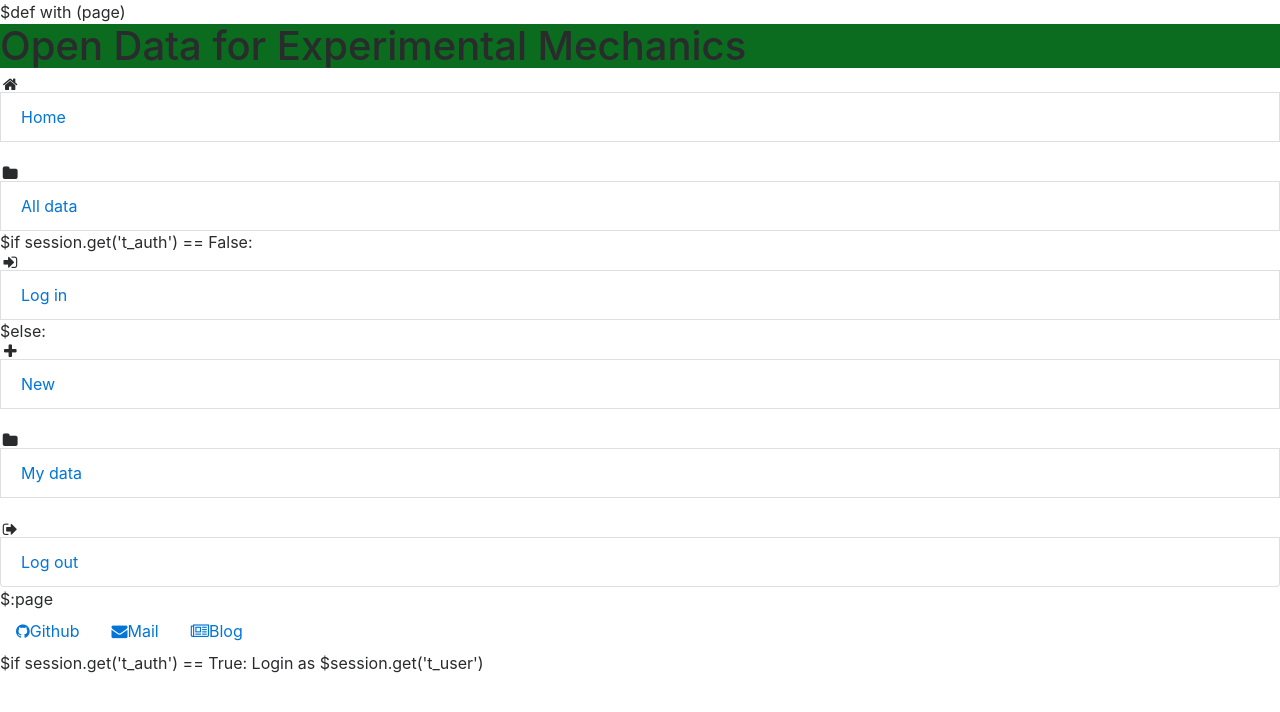
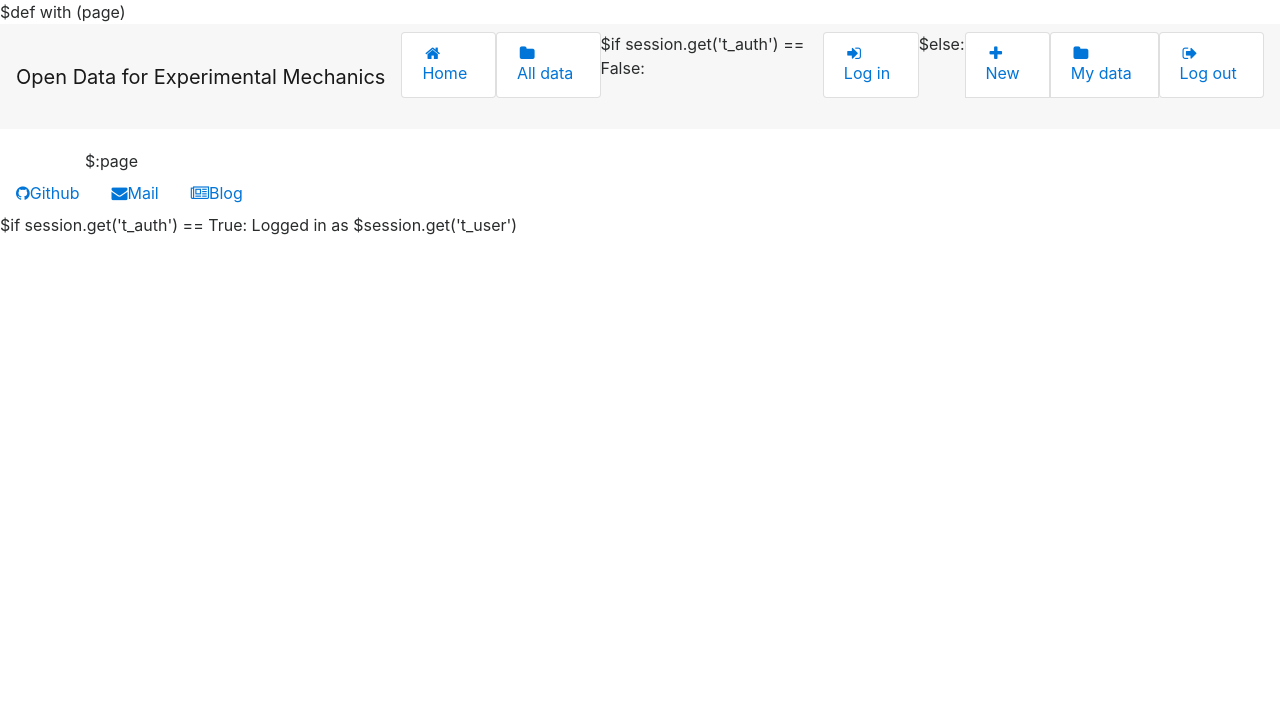
Before and after one commit to OpenDataExpMechanics/platform, a Python web app: template templates/base.html in a window 1280 px wide. Shown: the top 712 px of the page. Run offline with Jinja, Linux system fonts and the light colour scheme; the template is opened without the code that fills it, so the values that code supplies are empty; some libraries are stand-ins or nearby versions.

Commit message:
Added top nav

```diff
--- a/templates/base.html
+++ b/templates/base.html
@@ -4,7 +4,6 @@ $def with (page)
 <head>
     <title>Open Data for Experimental Mechnaics (ODEM)</title>
     <style>
-
     .green{
         color: #0b6b1e;
     }
@@ -13,43 +12,57 @@ $def with (page)
         background-color: #0b6b1e;
     }
 
-.error{
-    color: red;
-}
+    .error{
+        color: red;
+    }
 
+    .container {
+        padding-top: 20px;
+    }
     </style>
 
     <link rel="stylesheet" href="https://cdnjs.cloudflare.com/ajax/libs/font-awesome/4.7.0/css/font-awesome.min.css">
     <link rel="stylesheet" href="https://maxcdn.bootstrapcdn.com/bootstrap/4.0.0-alpha.6/css/bootstrap.min.css" integrity="sha384-rwoIResjU2yc3z8GV/NPeZWAv56rSmLldC3R/AZzGRnGxQQKnKkoFVhFQhNUwEyJ" crossorigin="anonymous">
-
 </head>
 <body>
 
+<nav class="navbar navbar-toggleable-md navbar-light bg-faded">
+  <button class="navbar-toggler navbar-toggler-right" type="button" data-toggle="collapse" data-target="#navbarSupportedContent" aria-controls="navbarSupportedContent" aria-expanded="false" aria-label="Toggle navigation">
+    <span class="navbar-toggler-icon"></span>
+  </button>
+  <a class="navbar-brand" href="#">Open Data for Experimental Mechanics</a>
 
+  <div class="collapse navbar-collapse" id="navbarSupportedContent">
+    <ul class="navbar-nav mr-auto">
+      <li class="nav-item active">
+          <a class="list-group-item" href="/"><i class="fa fa-home fa-fw" aria-hidden="true"></i>Home</a>
+      </li>
+      <li class="nav-item">
+          <a class="list-group-item" href="/list"><i class="fa fa-folder fa-fw" aria-hidden="true"></i>All data</a>
+      </li>
+      $if session.get('t_auth') == False:
+          <li class="nav-item">
+              <a class="list-group-item" href="/login"><i class="fa fa-sign-in fa-fw" aria-hidden="true"></i>Log in</a>
+          </li>
+      $else:
+        <li class="nav-item">
+            <a class="list-group-item" href="/new"><i class="fa fa-plus  fa-fw" aria-hidden="true"></i>New</a><br>
+        </li>
+        <li class="nav-item">
+            <a class="list-group-item" href="/data"><i class="fa fa-folder fa-fw" aria-hidden="true"></i>My data</a><br>
+        </li>
+        <li class="nav-item">
+            <a class="list-group-item" href="/logout"><i class="fa fa-sign-out fa-fw" aria-hidden="true"></i>Log out</a>
+        </li>
+    </ul>
+  </div>
+</nav>
 
-<div class="green-background">
-<h1>Open Data for Experimental Mechanics</h1>
-</div>
-
-
-
-<div class="list-group" id="menu">
-  <i class="fa fa-home fa-fw" aria-hidden="true"></i><a class="list-group-item" href="/">Home</a><br>
-  <i class="fa fa-folder fa-fw" aria-hidden="true"></i><a class="list-group-item" href="/list">All data</a>
-  $if session.get('t_auth') == False:
-    <i class="fa fa-sign-in fa-fw" aria-hidden="true"></i><a class="list-group-item" href="/login">Log in</a>
-  $else:
-    <i class="fa fa-plus  fa-fw" aria-hidden="true"></i><a class="list-group-item" href="/new">New</a><br>
-    <i class="fa fa-folder fa-fw" aria-hidden="true"></i><a class="list-group-item" href="/data">My data</a><br>
-    <i class="fa fa-sign-out fa-fw" aria-hidden="true"></i><a class="list-group-item" href="/logout">Log out</a>
-
-</div>
-
-<div class="content column">
+<div class="container">
 $:page
 </div>
 
-<div class="contact">
+<div>
     <nav class="nav">
         <a class="nav-link active" href="https://github.com/OpenDataExpMechanics"><i class="fa fa-home fa-github" aria-hidden="true"></i>Github</a>
         <a class="nav-link active" href="mailto:opendataexpmechanics@googlegroups.com"><i class="fa fa-home fa-envelope" aria-hidden="true"></i>Mail</a>
@@ -58,8 +71,11 @@ $:page
 
 
 $if session.get('t_auth') == True:
-    Login as $session.get('t_user')
+    Logged in as $session.get('t_user')
 
 </div>
 </body>
 </html>
+
+<script src="https://code.jquery.com/jquery-3.2.1.min.js" integrity="sha256-hwg4gsxgFZhOsEEamdOYGBf13FyQuiTwlAQgxVSNgt4=" crossorigin="anonymous"></script>
+<script src="https://maxcdn.bootstrapcdn.com/bootstrap/4.0.0-alpha.6/js/bootstrap.min.js" integrity="sha384-vBWWzlZJ8ea9aCX4pEW3rVHjgjt7zpkNpZk+02D9phzyeVkE+jo0ieGizqPLForn" crossorigin="anonymous"></script>
```
